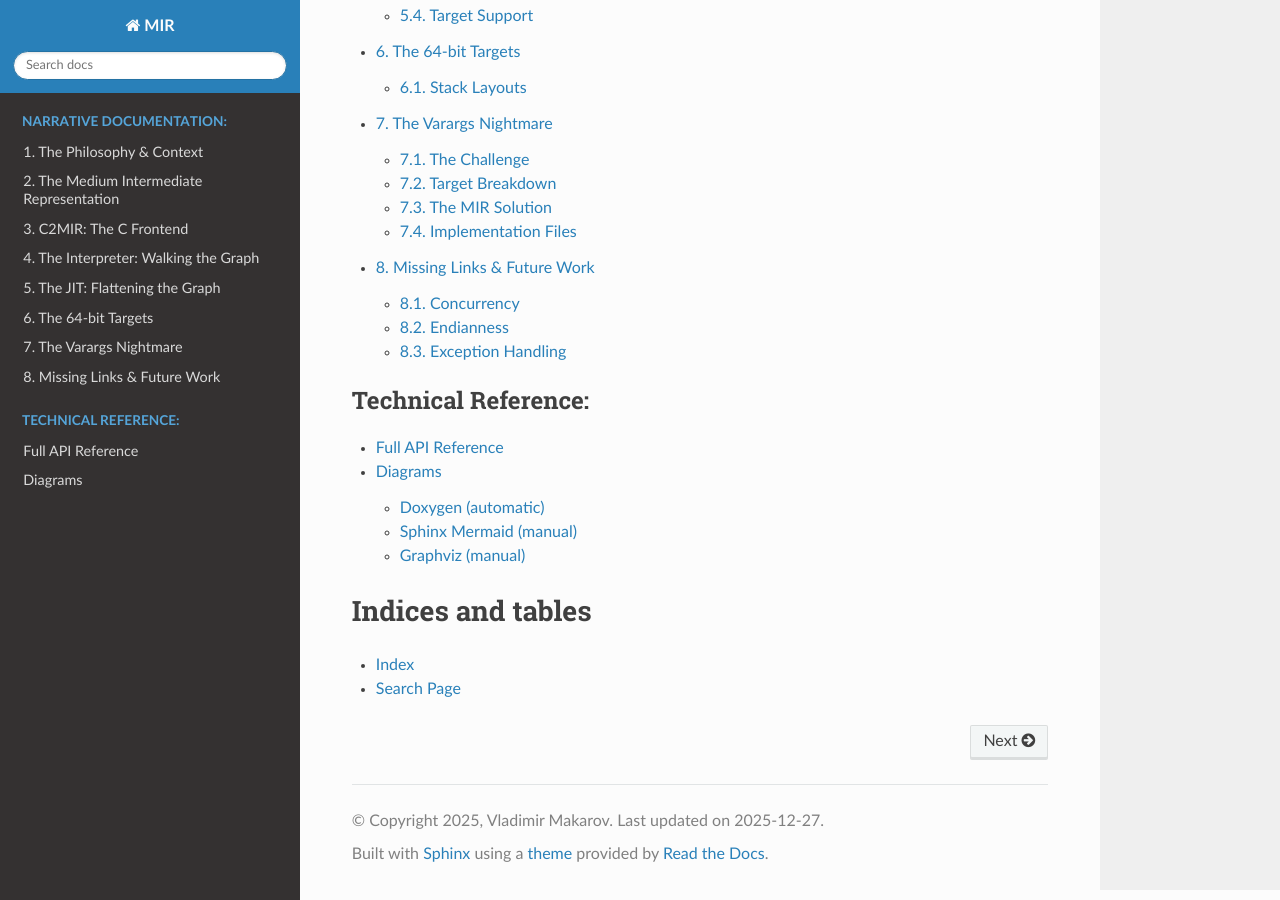
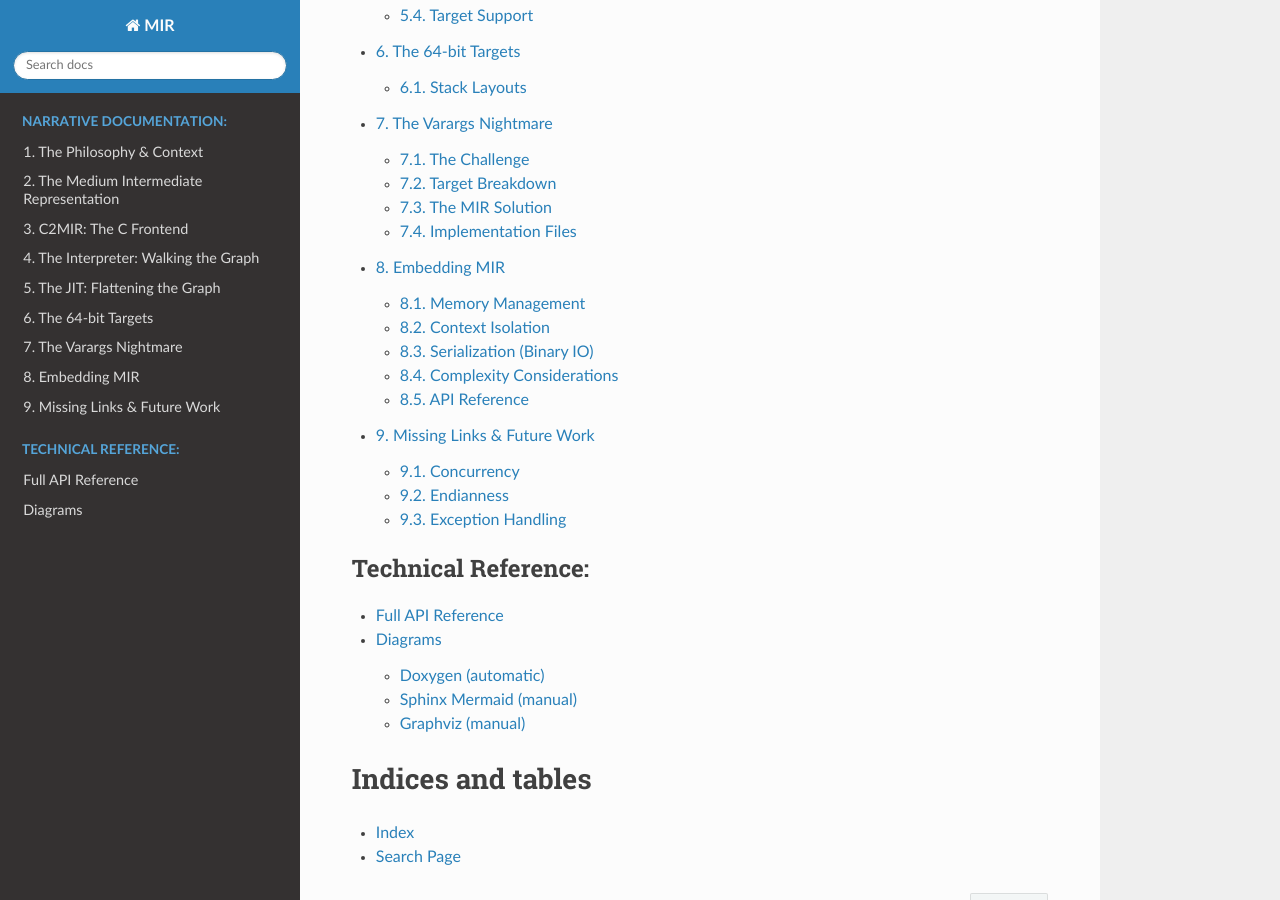
Before and after one commit to cyrilmhansen/mir-sys, a Sphinx documentation site: the page built from doc/index.rst, in a window 1280 px wide and 900 px high, scrolled down 816 px. Built offline with Sphinx 7.4.7 and the Read the Docs theme 3.1.0, drawn with Linux system fonts in a browser that asks for light colours; some of the changed lines change nothing that is shown.

Commit message:
doc: add documentation for Embedding and Serialization
    - Created doc/09_embedding.rst detailing Integration mechanics.
    - Covered Memory Management (MIR_alloc_t), Context Isolation, and
      Binary Serialization (MIR_read/MIR_write).
    - Explained custom stream IO for memory buffers.
    - Updated index.rst.

```diff
--- /dev/null
+++ b/doc/09_embedding.rst
@@ -0,0 +1,93 @@
+Embedding MIR
+=============
+
+MIR is designed from the ground up to be embedded into other applications, from high-level language runtimes (Ruby, Lua) to operating system kernels. This chapter covers the essential mechanics of integrating MIR: memory management, context isolation, and serialization.
+
+Memory Management
+-----------------
+MIR never calls `malloc`, `realloc`, or `free` directly. Instead, it relies on a user-provided allocator interface, making it suitable for restricted environments (kernels, embedded systems) or specialized memory strategies (arenas, pools).
+
+Initialization
+~~~~~~~~~~~~~~
+To start MIR, you must create a context using `MIR_init` (or `MIR_init2`), providing two allocators:
+
+1.  **Data Allocator** (`MIR_alloc_t`): Used for internal structures (IR nodes, lists, hash tables).
+2.  **Code Allocator** (`MIR_code_alloc_t`): Used by the JIT to allocate executable memory (needs `PROT_EXEC` on POSIX).
+
+.. code-block:: c
+
+   #include "mir.h"
+   #include "mir-gen.h"
+
+   // Example: Using standard malloc/free
+   void *my_malloc (size_t size, void *user_data) { return malloc(size); }
+   // ... define realloc and free ...
+
+   int main() {
+       MIR_alloc_t alloc = { .malloc = my_malloc, ... };
+       MIR_context_t ctx = MIR_init(); // Uses default wrappers around malloc
+       // ...
+       MIR_finish(ctx);
+       return 0;
+   }
+
+Context Isolation
+-----------------
+All MIR state is encapsulated within the `MIR_context_t` opaque handle. This design guarantees:
+
+-   **Thread Safety**: Multiple threads can run independent MIR contexts simultaneously without locking.
+-   **Resource cleanup**: `MIR_finish(ctx)` frees all memory associated with that context.
+
+Serialization (Binary IO)
+-------------------------
+For rapid startup, MIR modules can be serialized to a compact binary format. This allows you to compile standard libraries once and load them quickly, or cache JIT input.
+
+Standard I/O
+~~~~~~~~~~~~
+The simplest API reads/writes to a C `FILE*`.
+
+.. code-block:: c
+
+   // Save to file
+   FILE *f = fopen("lib.mirb", "wb");
+   MIR_write(ctx, f);
+   fclose(f);
+
+   // Load from file
+   f = fopen("lib.mirb", "rb");
+   MIR_read(ctx, f);
+   fclose(f);
+
+Custom Streams
+~~~~~~~~~~~~~~
+For advanced usage (e.g., loading from a memory buffer, network socket, or compressed archive), MIR provides function-pointer based APIs:
+
+-   `MIR_write_with_func`
+-   `MIR_read_with_func`
+
+.. code-block:: c
+
+   // Example: Reading from a memory buffer
+   int byte_reader(MIR_context_t ctx) {
+       // return next byte from buffer or EOF
+   }
+
+   MIR_read_with_func(ctx, byte_reader);
+
+Complexity Considerations
+-------------------------
+-   **Initialization**: $O(1)$.
+-   **Binary I/O**:
+    -   **Time**: $O(N)$ where $N$ is the size of the module. Binary loading is typically 10-100x faster than parsing textual MIR.
+    -   **Memory**: Stream-based. Only the resulting internal structures are allocated; no massive intermediate buffers are required.
+
+API Reference
+-------------
+.. doxygenfunction:: MIR_init
+   :project: MIR
+
+.. doxygenfunction:: MIR_read
+   :project: MIR
+
+.. doxygenfunction:: MIR_write
+   :project: MIR
--- a/doc/index.rst
+++ b/doc/index.rst
@@ -13,6 +13,7 @@
    04_jit_pipeline
    05_target_architecture
    07_varargs
+   09_embedding
    06_missing_links
 
 .. toctree::
```
